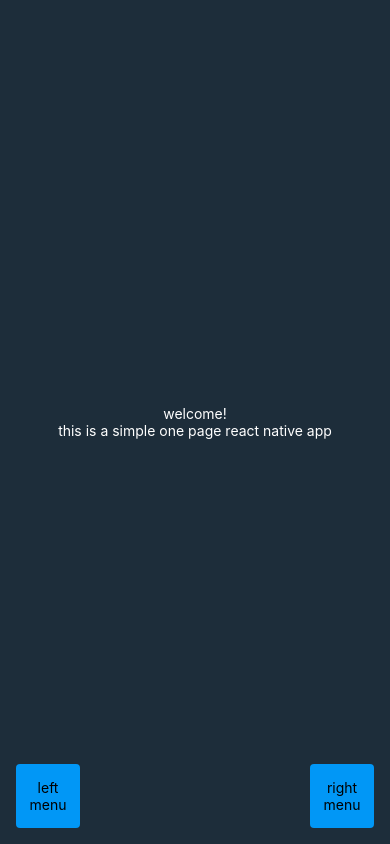
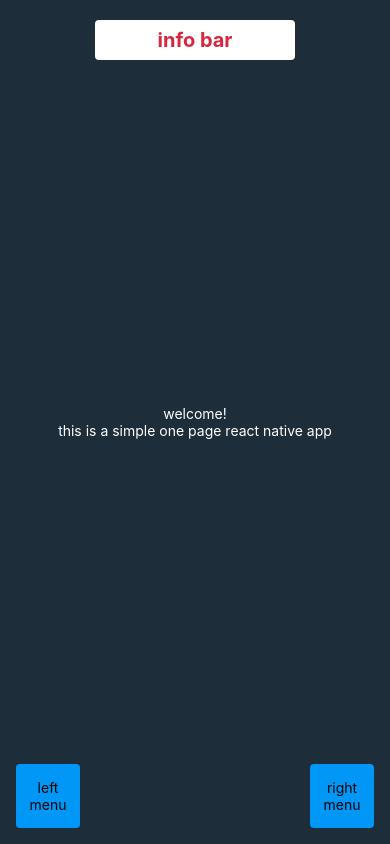
Before and after one commit to calebnance/expo-single-screen-starter, a React Native app: screen / in a window 390 px wide. Built offline with nearby package versions, Linux system fonts and the light colour scheme.

Commit message:
InfoBar implemented

```diff
--- a/App.js
+++ b/App.js
@@ -5,7 +5,8 @@ import { colors, device } from './src/api/constants';
 // screens
 import Menu from './src/screens/Menu';
 
-// component(s)
+// components
+import InfoBar from './src/components/InfoBar';
 import Touch from './src/components/Touch';
 
 export default class App extends React.Component {
@@ -69,6 +70,8 @@ export default class App extends React.Component {
           showHideTransition={statusBarTrans}
         />
 
+        <InfoBar text="info bar" />
+
         <Text style={styles.text}>welcome!</Text>
         <Text style={styles.text}>
           this is a simple one page react native app
--- a/src/screens/Menu.js
+++ b/src/screens/Menu.js
@@ -25,7 +25,6 @@ class Menu extends React.Component {
   }
 
   componentDidMount() {
-    // console.log('Menu::componentDidMount()');
     const { backgroundColor, position } = this.state;
 
     Animated.timing(backgroundColor, {
@@ -39,10 +38,6 @@ class Menu extends React.Component {
       toValue: 0
     }).start();
   }
-
-  // componentWillUnmount() {
-  // console.log('Menu::componentWillUnmount()');
-  // }
 
   handleClose() {
     const { onClose } = this.props;
@@ -144,7 +139,7 @@ const styles = StyleSheet.create({
     height: '100%',
     position: 'absolute',
     width: '100%',
-    zIndex: 100
+    zIndex: 50
   },
   panel: {
     flex: 1,
@@ -160,7 +155,7 @@ const styles = StyleSheet.create({
     width: '20%'
   },
   mockBlock: {
-    backgroundColor: colors.white,
+    backgroundColor: colors.grey,
     height: 75,
     marginBottom: 20,
     width: '100%'
```
